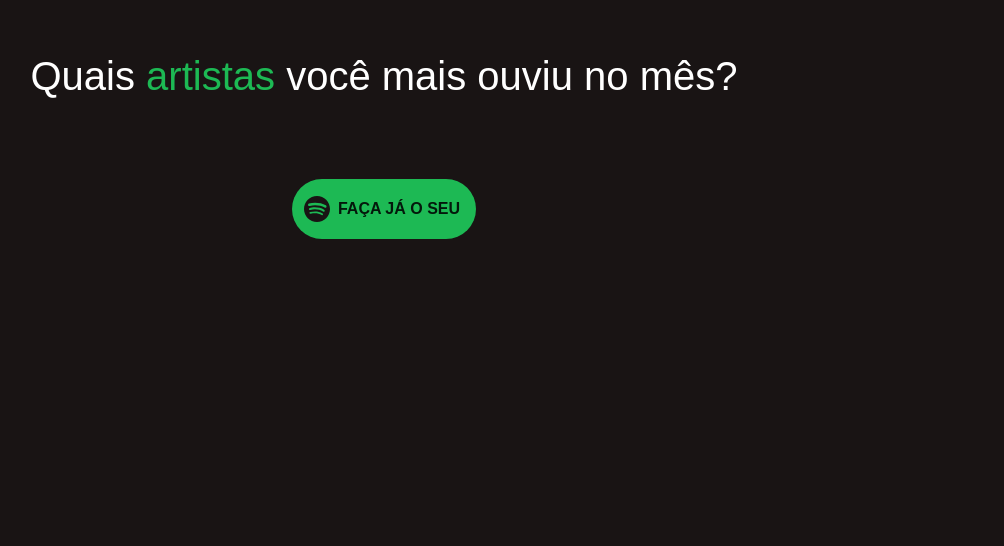
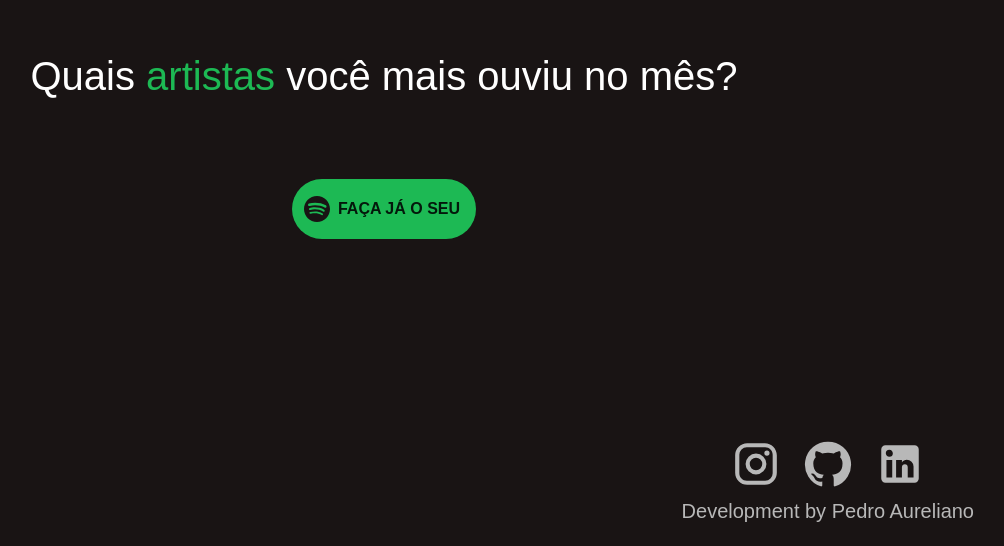
Before and after one commit to pedroaurelli/spotify-most-listened-artists, a Next.js app: page / in a window 1280 px wide. Shown: the part 254-800 px from the top of the page, without its empty margins (256-1260 px from the left). Built offline with nearby package versions, Linux system fonts and the light colour scheme; no server answers.

Commit message:
Add footer in page layout

```diff
--- a/react/components/PageLayout/PageLayout.tsx
+++ b/react/components/PageLayout/PageLayout.tsx
@@ -1,5 +1,6 @@
 import { Box } from '@mui/material'
 import React, { ReactNode } from 'react'
+import Footer from '../Footer'
 
 export type PageLayoutProps = {
   children: ReactNode
@@ -7,8 +8,11 @@ export type PageLayoutProps = {
 
 export default function PageLayout (props: PageLayoutProps) {
   return (
-    <Box mx='16px' sx={{ overflow: 'hidden' }}>
-      {props.children}
-    </Box>
+    <>
+      <Box mx='16px' sx={{ overflow: 'hidden' }}>
+        {props.children}
+      </Box>
+      <Footer />
+    </>
   )
 }
```
